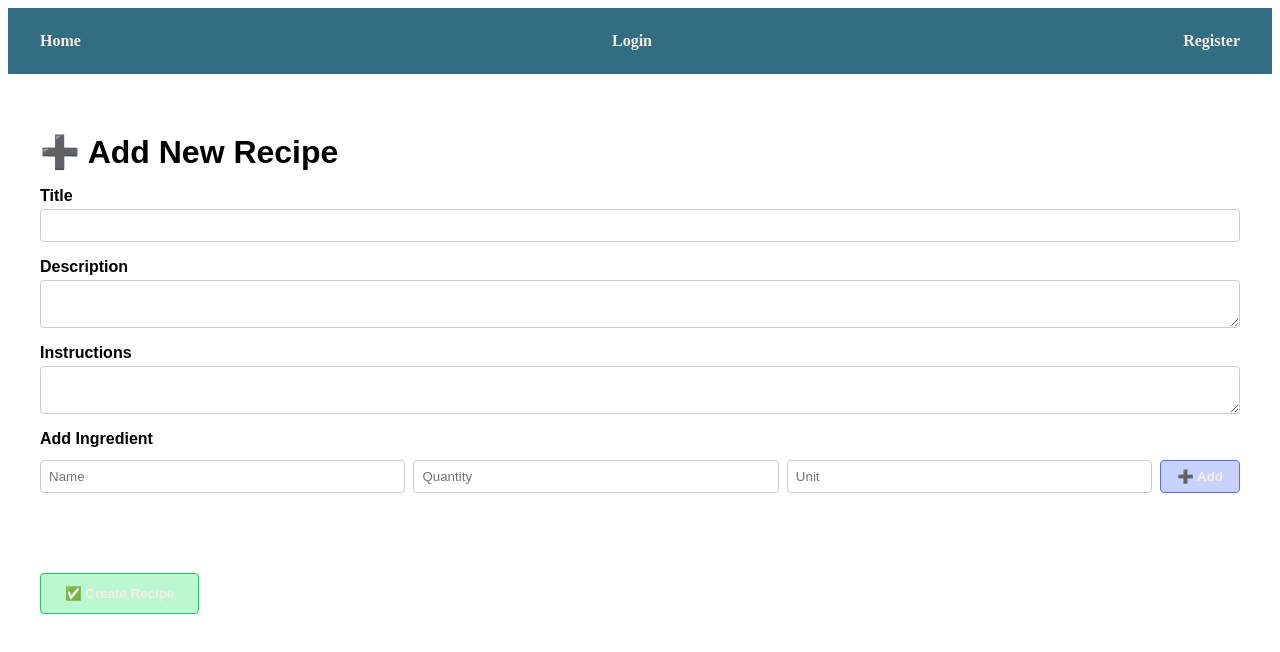
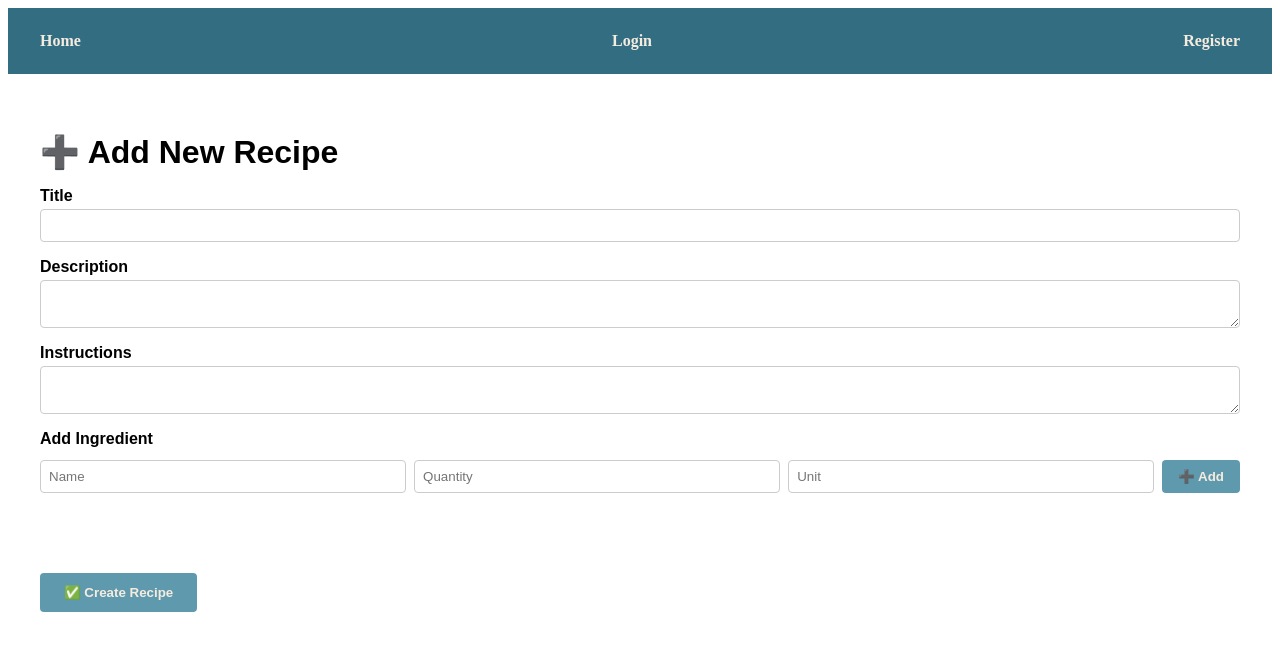
Before and after one commit to cmellor00/Whiskr.Front, a React (Vite) app: page /addRecipe in a window 1280 px wide. Shown: the top 652 px of the page. Built offline with nearby package versions, Linux system fonts and the light colour scheme.

Commit message:
updated button colors

```diff
--- a/src/Styles/addRecipe.css
+++ b/src/Styles/addRecipe.css
@@ -34,15 +34,15 @@
 }
 
 .ingredient-inputs button {
-    background-color: #c7d2fe;
-    border: 1px solid #6366f1;
+    background-color: #5F99AE;
+
     border-radius: 4px;
     padding: 0.5rem 1rem;
     cursor: pointer;
 }
 
 .ingredient-inputs button:hover {
-    background-color: #a5b4fc;
+    background-color: #693382;
 }
 
 .ingredient-list {
@@ -55,13 +55,13 @@
 }
 
 .form-actions button {
-    background-color: #bbf7d0;
-    border: 1px solid #22c55e;
+    background-color: #5F99AE;
+
     border-radius: 4px;
     padding: 0.75rem 1.5rem;
     cursor: pointer;
 }
 
 .form-actions button:hover {
-    background-color: #86efac;
+    background-color: #693382;
 }
--- a/src/Styles/pantry.css
+++ b/src/Styles/pantry.css
@@ -15,8 +15,7 @@
 }
 
 .pantry-form button {
-    background-color: #c7f5d2;
-    border: 1px solid #4ade80;
+    background-color: #5F99AE;
     padding: 0.5rem 1rem;
     border-radius: 4px;
     cursor: pointer;
```
